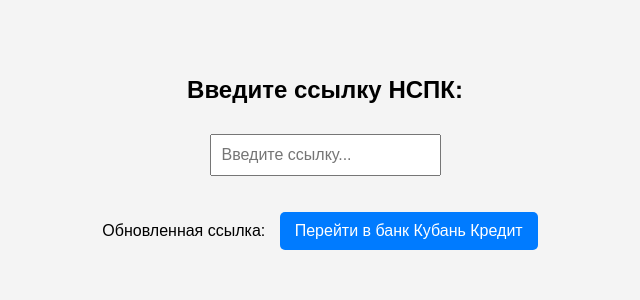
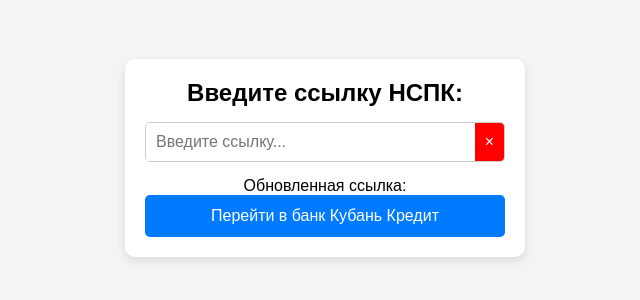
Before and after one commit to onezuppi/onezuppi.github.io, a plain HTML site: page index.html in a window 1280 px wide. Shown: the part 242-542 px from the top of the page, without its empty margins (315-955 px from the left). Drawn offline with Linux system fonts and the light colour scheme.

Commit message:
Update index.html

```diff
--- a/index.html
+++ b/index.html
@@ -5,6 +5,11 @@
     <meta name="viewport" content="width=device-width, initial-scale=1.0">
     <title>Переход в банк Кубань Кредит</title>
     <style>
+        * {
+            box-sizing: border-box;
+            margin: 0;
+            padding: 0;
+        }
         body {
             font-family: Arial, sans-serif;
             display: flex;
@@ -13,30 +18,77 @@
             justify-content: center;
             height: 100vh;
             background-color: #f4f4f4;
+            padding: 20px;
         }
-        input, a {
-            margin: 10px;
+        .container {
+            width: 100%;
+            max-width: 400px;
+            background: white;
+            padding: 20px;
+            border-radius: 10px;
+            box-shadow: 0 4px 10px rgba(0, 0, 0, 0.1);
+            text-align: center;
+        }
+        h2 {
+            margin-bottom: 15px;
+        }
+        .input-group {
+            display: flex;
+            align-items: center;
+            border: 1px solid #ccc;
+            border-radius: 5px;
+            overflow: hidden;
+            margin-bottom: 15px;
+            background: #fff;
+        }
+        input {
+            flex: 1;
             padding: 10px;
             font-size: 16px;
+            border: none;
+            outline: none;
+        }
+        .clear-btn {
+            background: red;
+            color: white;
+            border: none;
+            padding: 10px;
+            cursor: pointer;
+            font-size: 16px;
+        }
+        .clear-btn:hover {
+            background: darkred;
+        }
+        .link-container {
+            margin-top: 10px;
         }
         a {
-            display: inline-block;
+            display: block;
             text-decoration: none;
             background-color: #007bff;
             color: white;
-            padding: 10px 15px;
+            padding: 12px;
             border-radius: 5px;
+            font-size: 16px;
+            transition: background 0.3s;
         }
-        a:disabled {
-            background-color: grey;
-            pointer-events: none;
+        a:hover {
+            background-color: #0056b3;
         }
     </style>
 </head>
 <body>
-    <h2>Введите ссылку НСПК:</h2>
-    <input type="text" id="nspkLink" placeholder="Введите ссылку...">
-    <p id="bankLink">Обновленная ссылка: <a id="updatedLink" href="#">Перейти в банк Кубань Кредит</a></p>
+    <div class="container">
+        <h2>Введите ссылку НСПК:</h2>
+        <div class="input-group">
+            <input type="text" id="nspkLink" placeholder="Введите ссылку...">
+            <button class="clear-btn" onclick="clearInput()">×</button>
+        </div>
+        <div class="link-container">
+            <p>Обновленная ссылка:</p>
+            <a id="updatedLink" href="#">Перейти в банк Кубань Кредит</a>
+        </div>
+    </div>
 
     <script>
         document.getElementById("nspkLink").addEventListener("input", updateBankLink);
@@ -47,6 +99,11 @@
             const updatedHref = `bank100000000050://${link}`;
             document.getElementById("updatedLink").href = updatedHref;
         }
+
+        function clearInput() {
+            document.getElementById("nspkLink").value = "";
+            updateBankLink();
+        }
     </script>
 </body>
 </html>
```
